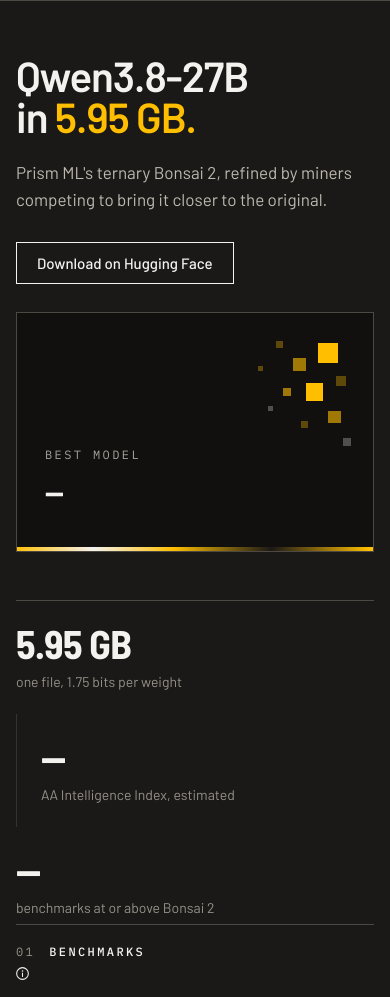
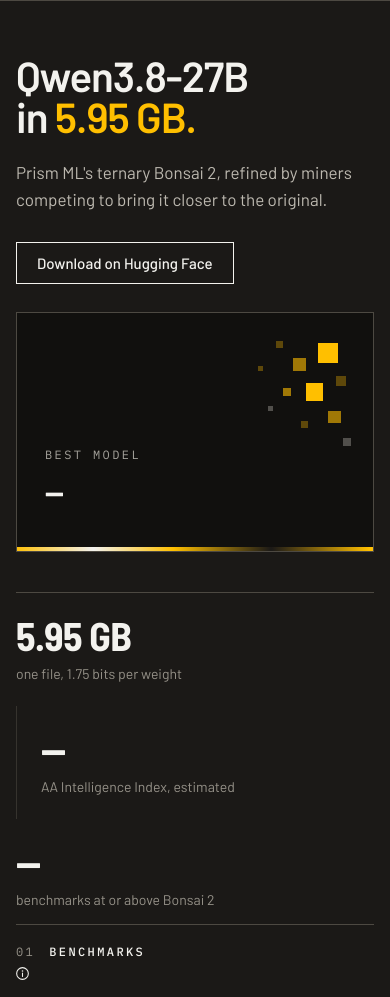
Before and after one commit to DendriteLabs/ingot, a plain HTML site: page web/index.html in a window 390 px wide. Shown: the part 64-1061 px from the top of the page. Drawn offline with Linux system fonts and the light colour scheme; no server answers.

Commit message:
fix(web): tighter gaps between sections

```diff
--- a/web/css/ingot.css
+++ b/web/css/ingot.css
@@ -73,7 +73,7 @@ button { font: inherit; color: inherit; background: none; border: 0; padding: 0;
 .links .llms:disabled { opacity: 0.5; cursor: wait; }
 
 /* ---------- hero ---------- */
-main { display: flex; flex-direction: column; gap: 64px; padding-top: 56px; padding-bottom: 96px; counter-reset: section; }
+main { display: flex; flex-direction: column; gap: 48px; padding-top: 56px; padding-bottom: 96px; counter-reset: section; }
 .hero { display: grid; grid-template-columns: minmax(0, 7fr) minmax(0, 5fr); gap: 48px; align-items: stretch; }
 .eyebrow, .stamp-label, .section .head, .foot {
   font-family: var(--mono); font-size: 12px; text-transform: uppercase; letter-spacing: 0.2em;
@@ -229,7 +229,7 @@ main { display: flex; flex-direction: column; gap: 64px; padding-top: 56px; padd
 /* the table panel stretches to the chart's height so the row ends level; rows stay at the top */
 #reign-wrap { display: flex; flex-direction: column; }
 #reign-wrap > .data-table-wrap { flex: 1; }
-@media (max-width: 1279px) { .pair { grid-template-columns: minmax(0, 1fr); gap: 64px; } } /* below this half a row is narrower than the table */
+@media (max-width: 1279px) { .pair { grid-template-columns: minmax(0, 1fr); gap: 48px; } } /* below this half a row is narrower than the table */
 
 /* ---------- registration chart ---------- */
 .hero-chart-plot .reg-line { fill: none; stroke: var(--text-2); stroke-width: 1.5; stroke-linejoin: round; }
@@ -510,7 +510,8 @@ button.zip:disabled { opacity: 0.6; cursor: wait; }
   .benchmark-card, .benchmark-card:nth-child(n + 4) { grid-column: span 12; }
   .benchmark-charts.cols { grid-template-columns: repeat(2, minmax(0, 1fr)); }
   .row, main { padding-left: 16px; padding-right: 16px; }
-  main { gap: 48px; padding-top: 36px; }
+  main { gap: 40px; padding-top: 36px; }
+  .stats { margin-bottom: -40px; }
   .hero h1 { font-size: 42px; }
   .stamp-king { font-size: 30px; }
   .section .head { flex-direction: column; gap: 6px; }
@@ -529,8 +530,8 @@ button.zip:disabled { opacity: 0.6; cursor: wait; }
 .links .page-link[aria-current="page"] { color: var(--text); }
 .hero h1 span { color: var(--text); }
 
-/* the strip sits on the next section's rule: main's 64px gap taken back */
-.stats { display: grid; grid-template-columns: repeat(3, minmax(0, 1fr)); border-top: 1px solid var(--line-strong); margin-bottom: -64px; }
+/* the strip sits on the next section's rule: main's gap taken back */
+.stats { display: grid; grid-template-columns: repeat(3, minmax(0, 1fr)); border-top: 1px solid var(--line-strong); margin-bottom: -48px; }
 .stat { padding: 22px 24px; display: grid; gap: 8px; border-left: 1px solid var(--line); }
 .stat:first-child { border-left: 0; padding-left: 0; }
 .stat b { font-family: var(--display); font-weight: 700; font-size: 40px; line-height: 1; letter-spacing: -0.015em; color: var(--text); }
@@ -654,7 +655,7 @@ button.zip:disabled { opacity: 0.6; cursor: wait; }
 .size-line span { position: absolute; top: 0; left: 6px; white-space: nowrap; font-family: var(--mono); font-style: normal; font-size: 11px; letter-spacing: 0.1em; text-transform: uppercase; color: var(--muted); }
 
 /* the distance line: the teacher at the left end, each model a point at its KL */
-.distance-line { position: relative; height: 130px; margin: 8px 36px 0; }
+.distance-line { position: relative; height: 116px; margin: 8px 36px 0; }
 .dl-track { position: absolute; left: 0; right: 0; top: 50%; height: 2px; transform: translateY(-50%);
   background: linear-gradient(90deg, var(--accent), var(--line-strong) 75%); }
 .dl-mark { position: absolute; top: 50%; }
```
